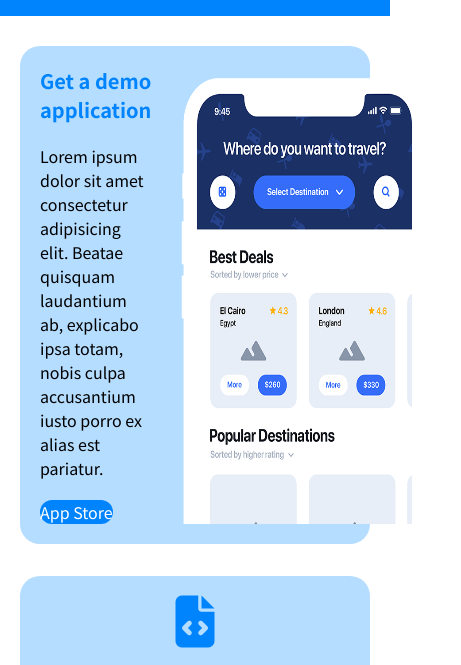
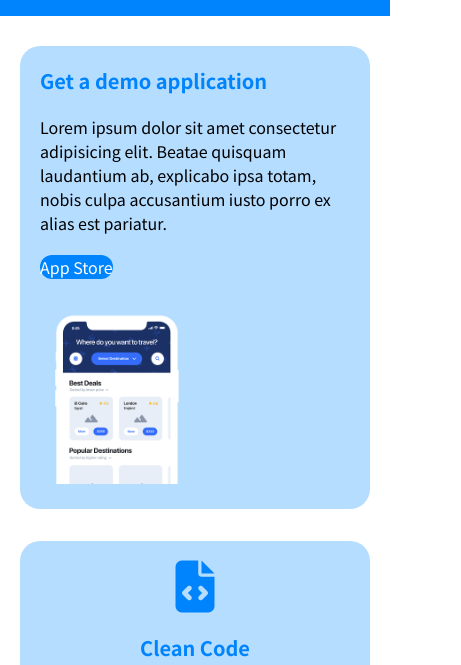
Before and after one commit to FedeAle1525/htmlcss-responsive-layout, a plain HTML site: page index.html in a window 390 px wide. Shown: the part 67-732 px from the top of the page, 461 px wide, since content can reach past the window. Drawn offline with Linux system fonts and the light colour scheme.

Commit message:
EDIT + STYLE added media query responsive ... ... to first card in section "application"

```diff
--- a/css/style.css
+++ b/css/style.css
@@ -172,11 +172,16 @@ a {
 
 /* MEDIAQUERY APPLICATION */
 
-/* @media screen and (max-width: 991px){
-    .application .col-double > .card{
-        flex-direction: column;
+@media screen and (max-width: 991px){
+    .application .col-double .row-nowrap{
+        flex-wrap: wrap;
+        gap: 32px;
     }
-} */
+
+    .application .col-double .card-img{
+    flex-basis: calc(100% / 2);
+    }
+}
 
 @media screen and (max-width: 575px) {
     .application [class^="col-"] {
--- a/index.html
+++ b/index.html
@@ -50,8 +50,8 @@
                 <!-- Card 1 (Colonna Doppia) -->
                 <div class="col-double">
                     <div class="card row-nowrap">
+
                         <div class="card-text column">
-
                             <h4 class="card-title">Get a demo application</h4>
 
                             <p>Lorem ipsum dolor sit amet consectetur adipisicing elit. Beatae quisquam laudantium ab,
@@ -61,10 +61,12 @@
                             <span class="button button-blue">
                                 <a href="#" >App Store</a>
                             </span>
-
                         </div>
 
-                        <img src="./img/phone.png" alt="Phone">
+                        <div class="card-img">
+                            <img src="./img/phone.png" alt="Phone">
+                        </div>
+
                     </div>
                 </div>
                 <!-- Fine Card 1 -->
```
